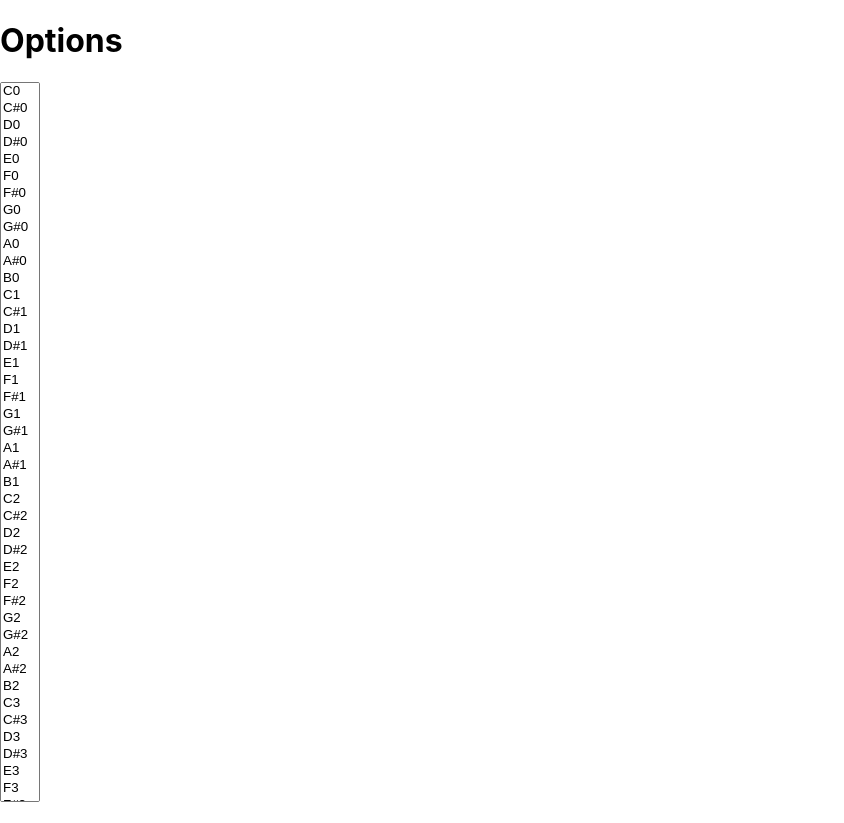
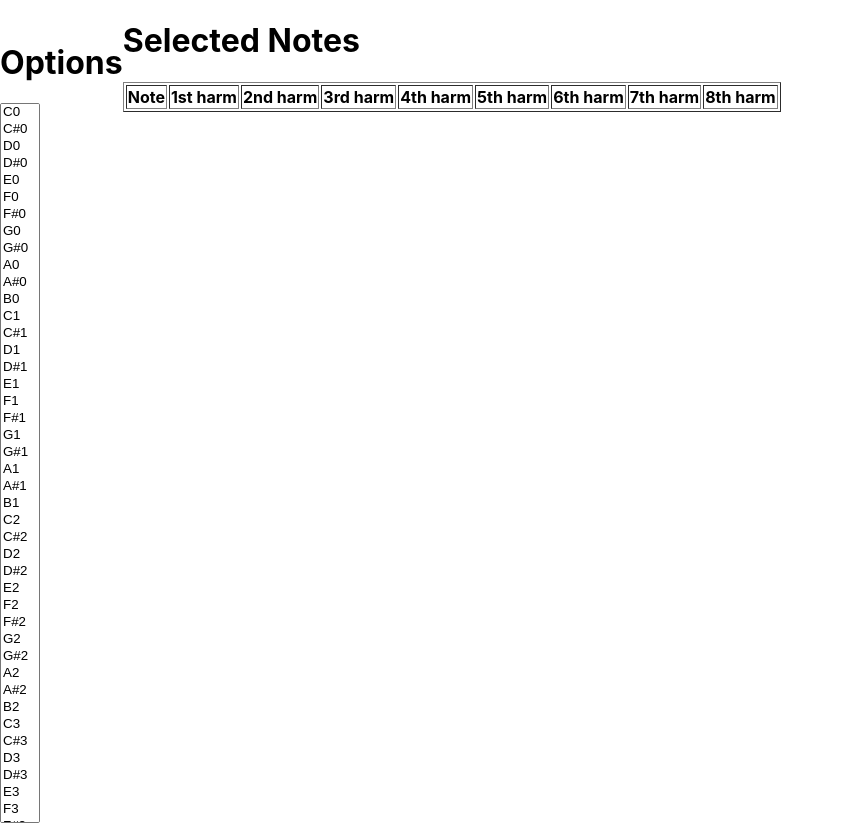
Before and after one commit to sm-felipe/harmonic-calc, a React (Create React App) app: page / in a window 1280 px wide. Shown: the whole page, without its empty margins (0-844 px from the left). Before the commit the page ends 802 px from the top, so only its background shows below. Built offline with nearby package versions, Linux system fonts and the light colour scheme.

Commit message:
displaying a table of harmonics

```diff
--- a/src/App.js
+++ b/src/App.js
@@ -1,27 +1,77 @@
 import './App.css';
 import noteFrequencyMap from './notes';
+import {useState} from "react";
+
+function calculateHarmonic(noteFrequency, harmonicNumber) {
+    return noteFrequency * harmonicNumber;
+}
 
 function App() {
-
+    let [selectedNotes, setSelectedNotes] = useState([]);
 
     let notesMap = noteFrequencyMap(440);
+
     return (
         <>
+            <div style={{float: "left"}}>
+                <h1>Options</h1>
+                <select multiple={true}
+                        onChange={selectNotes()}
+                        style={{height: '90vh', width: '40px'}}>
+                    {Object.entries(notesMap).map(([note, freq]) => {
+                        return <option key={note}
+                                       value={note}>{note}</option>
+                    })
+                    }
+                </select>
+            </div>
             <div>
-                <h1>Options</h1>
-            </div>
-            <select multiple={true} style={{height:'90vh', width: '40px'}}>
-                {Object.entries(notesMap).map(([note, freq]) => {
-                    return <option value={note}>{note}</option>
-                })
-                }
-
-            </select>
-            <div>
-
+                <h1>Selected Notes</h1>
+                <table border={1}>
+                    <thead>
+                    <tr>
+                        <th>Note</th>
+                        <th>1st harm</th>
+                        <th>2nd harm</th>
+                        <th>3rd harm</th>
+                        <th>4th harm</th>
+                        <th>5th harm</th>
+                        <th>6th harm</th>
+                        <th>7th harm</th>
+                        <th>8th harm</th>
+                    </tr>
+                    </thead>
+                    <tbody>
+                    {selectedNotes.map((note) => {
+                            return <tr key={note}>
+                                <td>{note + '(' + notesMap[note] + ')'}</td>
+                                <td>{calculateHarmonic(notesMap[note],1)}</td>
+                                <td>{calculateHarmonic(notesMap[note],2)}</td>
+                                <td>{calculateHarmonic(notesMap[note],3)}</td>
+                                <td>{calculateHarmonic(notesMap[note],4)}</td>
+                                <td>{calculateHarmonic(notesMap[note],5)}</td>
+                                <td>{calculateHarmonic(notesMap[note],6)}</td>
+                                <td>{calculateHarmonic(notesMap[note],7)}</td>
+                                <td>{calculateHarmonic(notesMap[note],8)}</td>
+                            </tr>
+                        }
+                    )}
+                    </tbody>
+                </table>
             </div>
         </>
     );
+
+    function selectNotes() {
+        return (e) => {
+            let selectedOptions = e.target.selectedOptions;
+            let selectedNotes = [];
+            for (let i = 0; i < selectedOptions.length; i++) {
+                selectedNotes.push(selectedOptions[i].value);
+            }
+            setSelectedNotes(selectedNotes);
+        };
+    }
 }
 
 
```
